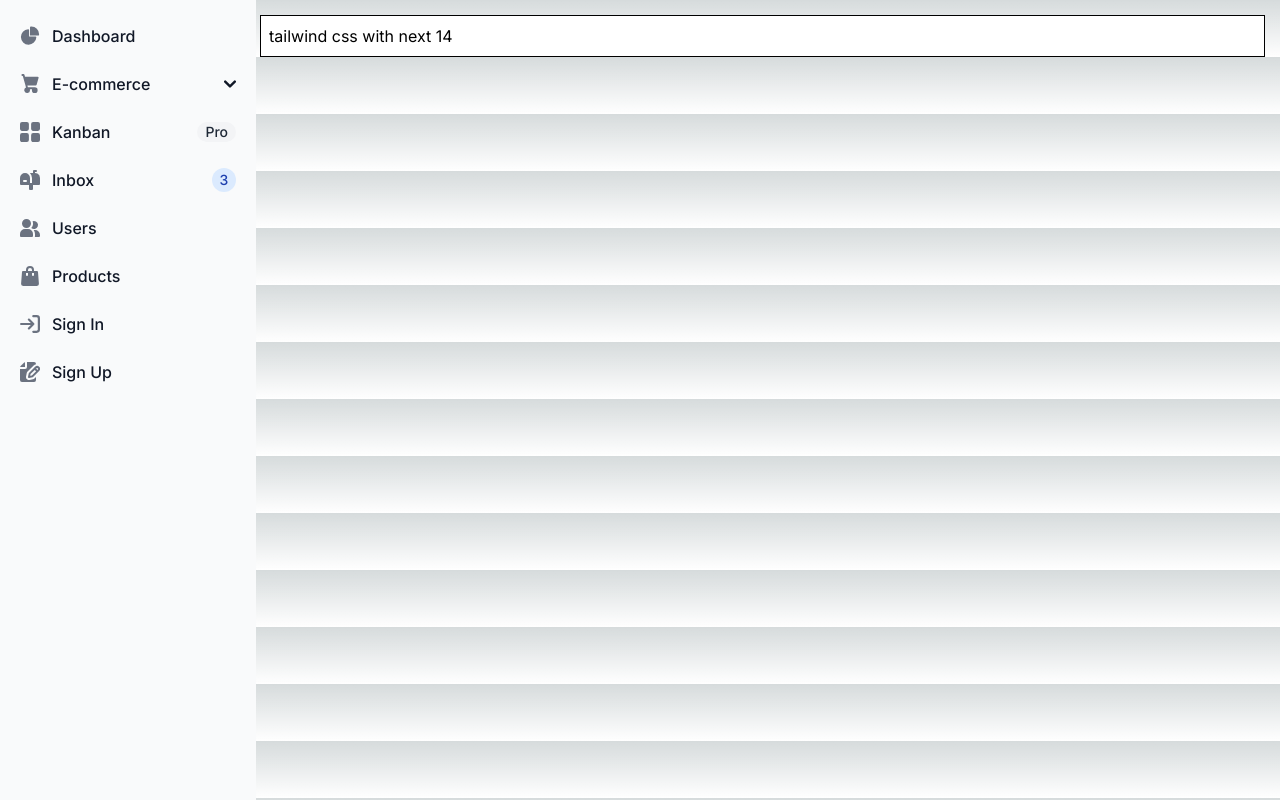
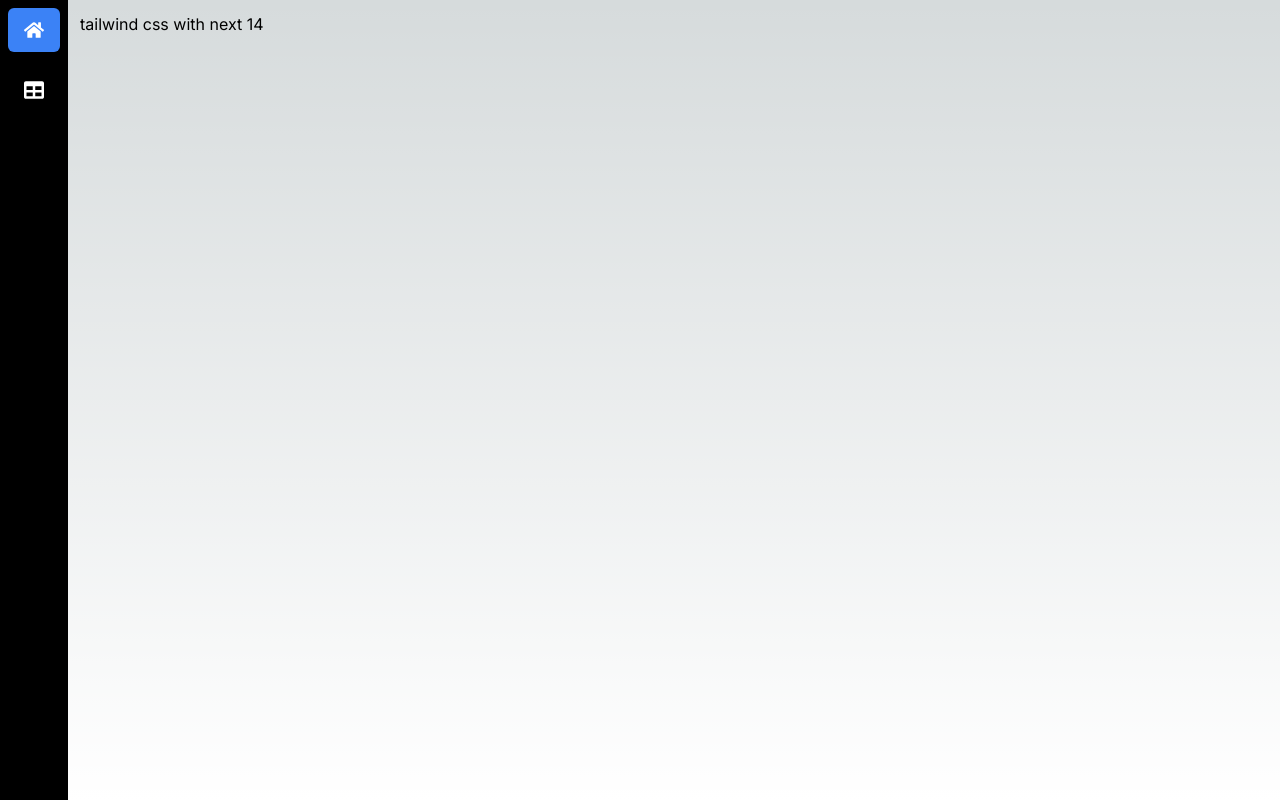
Before and after one commit to anandkumar-1998/nextwithtailwindcss, a Next.js app: page / in a window 1280 px wide. Built offline with nearby package versions, Linux system fonts and the light colour scheme.

Commit message:
ui:sidebar semi-completed

```diff
--- /dev/null
+++ b/app/dashboard/page.js
@@ -0,0 +1,11 @@
+import React from 'react'
+export const metadata = {
+    title:"Practice | Dashboard"
+}
+export default function page() {
+  return (
+    <div>
+      Dashboard
+    </div>
+  )
+}
--- a/app/layout.js
+++ b/app/layout.js
@@ -1,11 +1,12 @@
 import { Inter } from "next/font/google";
 import "./globals.css";
 import Sidebar from "@/components/Sidebar";
+import Sidebar2 from "@/components/Sidebar2";
 
 const inter = Inter({ subsets: ["latin"] });
 
 export const metadata = {
-  title: "Next 14 with Tailwindcss",
+  title: "Practice | Home",
   description: "Generated by create next app",
 };
 
@@ -13,9 +14,9 @@ export default function RootLayout({ children }) {
   return (
     <html lang="en">
       <body className={inter.className}>
-        <Sidebar>
+        <Sidebar2>
           {children}
-        </Sidebar>
+        </Sidebar2>
       </body>
     </html>
   );
--- a/app/page.js
+++ b/app/page.js
@@ -1,9 +1,5 @@
 import Image from "next/image";
 
 export default function Home() {
-  return (
-    <div className="border-[1px] border-black p-2 bg-white text-black">
-    tailwind css with next 14
-    </div>
-  );
+  return <div className="">tailwind css with next 14</div>;
 }
--- /dev/null
+++ b/components/Sidebar2.jsx
@@ -0,0 +1,33 @@
+'use client'
+import Link from "next/link";
+import { usePathname } from "next/navigation";
+import React from "react";
+import { FaDashcube, FaHome, FaTable } from "react-icons/fa";
+export default function Sidebar2({ children }) {
+    let location = usePathname();
+    console.log(location)
+  return (
+    <div className="container">
+      <div className="flex">
+        <div className="flex-none min-w-[25px] bg-black sticky top-0 h-screen">
+          <div className="flex flex-col flex-nowrap bg-dark items-center sticky top-0">
+            <a href="" className="block"></a>
+            <ul className="flex flex-col flex-wrap sm:flex-nowrap mb-auto text-center items-center">
+              <li className="flex items-center p-2">
+                <Link href="/" className={`text-white py-3 px-4 rounded-md ${location === '/' ? 'bg-blue-500' : ""}`}>
+                  <FaHome size={20} />
+                </Link>
+              </li>
+              <li className="flex items-center p-2">
+                <Link href="/dashboard" className={`text-white py-3 px-4 rounded-md ${location === '/dashboard' ? 'bg-blue-500' : ""}`}>
+                  <FaTable size={20} />
+                </Link>
+              </li>
+            </ul>
+          </div>
+        </div>
+        <div className="flex-1 p-3 min-h-screen">{children}</div>
+      </div>
+    </div>
+  );
+}
```
Also changed, not shown: package.json (+5 -4 lines), 1 other file (tests, documents, lock files or other folders).
